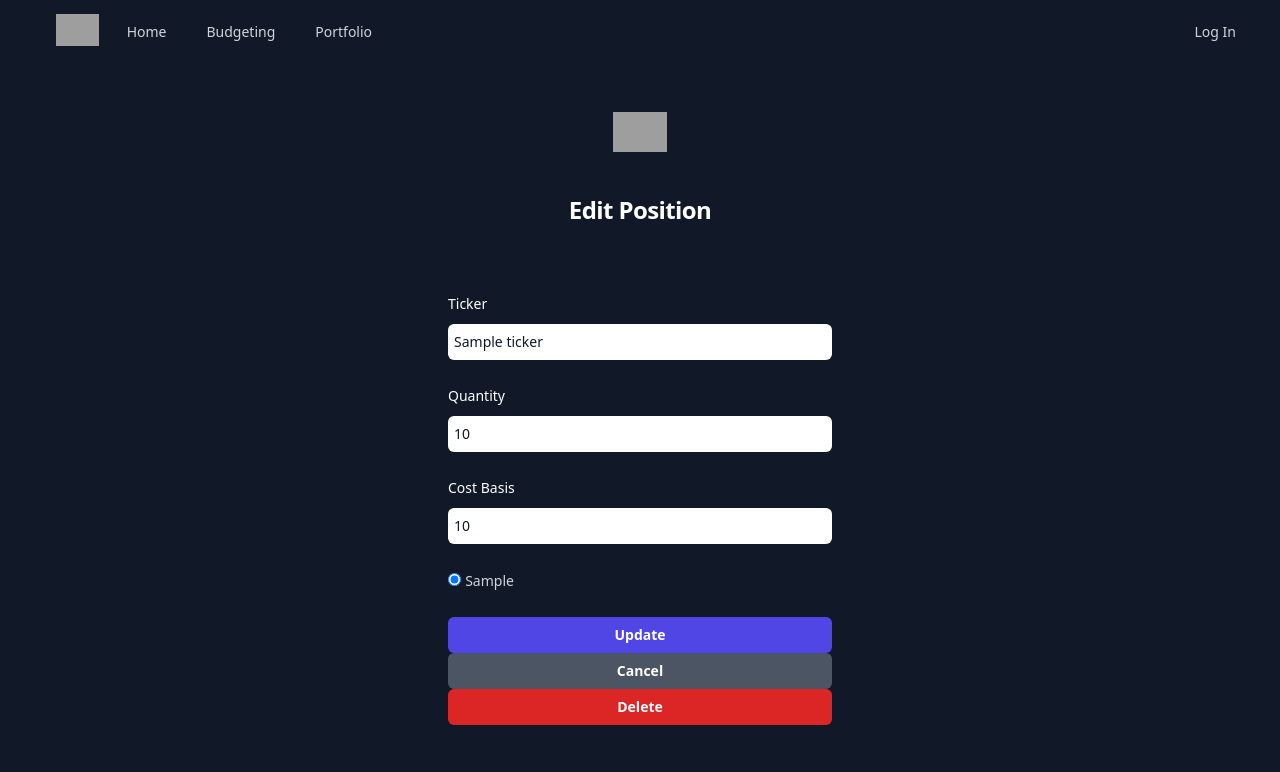
After one commit to al-bose/FinanceTracker, a Django app: template portfolio/templates/portfolio/update_position.html in a window 1280 px wide. The commit adds this page. Shown: the top 772 px of the page. Run offline with Django 3.2, Linux system fonts and the light colour scheme; the template is opened without the code that fills it: most values are stand-ins (such as "Sample title", 1, 10 or a date in 2020); style sheets or scripts are compiled from the project's sources; grey boxes are pictures that could not be loaded.

Commit message:
create separate template for updating and deleting position

```diff
--- a/portfolio/templates/portfolio/stocklist.html
+++ b/portfolio/templates/portfolio/stocklist.html
@@ -36,11 +36,11 @@
     <ul role="list">
         {% for stock in stocks %}
         <li class=>
-            <div class="p-2 hover:border-2 border-white rounded-lg hover:cursor-pointer " id="{{stock.ticker}}_{{stock.type}}" onclick="onClick('{{stock.ticker}}', '{{stock.quantity}}', '{{stock.cost_basis}}', '{{stock.type}}', '{{stock.get_type_display}}')">
+            <div class="p-2 rounded-lg">
                 <div class="flex flex-col sm:flex-row justify-between">
                     <div class="flex flex-col">
                         <div>
-                            <span class="font-bold text-white">{{stock.ticker}}</span>
+                            <a class="font-bold text-white underline" href="{% url 'portfolio:update-position' stock.id%}">{{stock.ticker}}</a>
                             {% if total_ticker_prices|get_item:stock.ticker|get_item:stock.type|get_item:"daily_percentage_change" > 0 %}
                             <span class="text-green-400">(+{{total_ticker_prices|get_item:stock.ticker|get_item:stock.type|get_item:"daily_percentage_change"}}%)</span>
                             {% else %}
--- /dev/null
+++ b/portfolio/templates/portfolio/update_position.html
@@ -0,0 +1,49 @@
+{% extends "base.html" %}
+{% block content %}
+<div class="flex min-h-full flex-col justify-center px-6 py-12 lg:px-8">
+    <div class="sm:mx-auto sm:w-full sm:max-w-sm">
+      <img class="mx-auto h-10 w-auto" src="https://tailwindui.com/img/logos/mark.svg?color=indigo&shade=600" alt="Your Company">
+      <h2 class="mt-10 text-center text-2xl font-bold leading-9 tracking-tight text-white">Edit Position</h2>
+    </div>
+
+    <div class="mt-10 sm:mx-auto sm:w-full sm:max-w-sm">
+      <form class="space-y-6" method="post" action="{% url 'portfolio:update-position' position.id%}">
+        {% csrf_token %}
+        <div>
+            <label for="ticker" class="block text-sm font-medium leading-6 text-white">Ticker</label>
+            <div class="mt-2 relative">
+                <input id="ticker" name="ticker" type="text" readonly="readonly" class="block w-full rounded-md border-0 py-1.5 px-1.5 text-gray-900 focus:ring-2 focus:ring-inset focus:ring-indigo-600 sm:text-sm sm:leading-6" value="{{position.ticker}}">
+            </div>
+        </div>
+
+        <div>
+            <label for="quantity" class="block text-sm font-medium leading-6 text-white">Quantity</label>
+            <div class="mt-2">
+                <input id="quantity" name="quantity" type="number" step="0.00001" required class="block w-full rounded-md border-0 py-1.5 px-1.5 text-gray-900 focus:ring-2 focus:ring-inset focus:ring-indigo-600 sm:text-sm sm:leading-6" value="{{position.quantity}}">
+            </div>
+        </div>
+
+        <div>
+            <label for="costBasis" class="block text-sm font-medium leading-6 text-white">Cost Basis</label>
+            <div class="mt-2">
+                <input id="costBasis" name="costBasis" type="number" step="0.00001" required class="block w-full rounded-md border-0 py-1.5 px-1.5 text-gray-900 focus:ring-2 focus:ring-inset focus:ring-indigo-600 sm:text-sm sm:leading-6" value="{{position.cost_basis}}">
+            </div>
+        </div>
+
+        <div class="mt-2">
+            <input type = "radio" id="type" name="type" readonly="readonly" checked value="{{position.type}}">
+            <label id="type-label" class="text-sm font-medium leading-6 text-gray-300" for="type">{{position.get_type_display}}</label>
+          </div>
+
+        <div>
+          <button type="submit" class="flex w-full justify-center rounded-md bg-indigo-600 px-3 py-1.5 text-sm font-semibold leading-6 text-white hover:bg-indigo-500 focus-visible:outline focus-visible:outline-2 focus-visible:outline-offset-2 focus-visible:outline-indigo-600">Update</button>
+          <a href="{% url 'portfolio:main' %}" class="flex w-full justify-center rounded-md bg-gray-600 px-3 py-1.5 text-sm font-semibold leading-6 text-white hover:bg-gray-700 focus-visible:outline focus-visible:outline-2 focus-visible:outline-offset-2 focus-visible:outline-red-600">Cancel</a>
+        </div>
+      </form>
+      <form class="" method="post" action="{% url 'portfolio:delete-position' position.id %}">
+        {% csrf_token %}
+        <button type="submit" class="flex w-full justify-center rounded-md bg-red-600 px-3 py-1.5 text-sm font-semibold leading-6 text-white hover:bg-red-500 focus-visible:outline focus-visible:outline-2 focus-visible:outline-offset-2 focus-visible:outline-red-600">Delete</button>
+      </form>
+    </div>
+</div>
+{% endblock %}
--- a/portfolio/urls.py
+++ b/portfolio/urls.py
@@ -6,6 +6,6 @@ app_name = "portfolio"
 urlpatterns = [
     path("", views.main, name="main"),
     path("create-position", views.createPosition, name="create-position"),
-    path("update-position", views.updatePosition, name="update-position"),
-    path("delete-position", views.deletePosition, name="delete-position")
+    path("update-position/<int:updateId>", views.updatePosition, name="update-position"),
+    path("delete-position/<int:deleteId>", views.deletePosition, name="delete-position")
 ]
```
Also changed, not shown: portfolio/templates/portfolio/index.html (+0 -76 lines), portfolio/views.py (+19 -26 lines).
